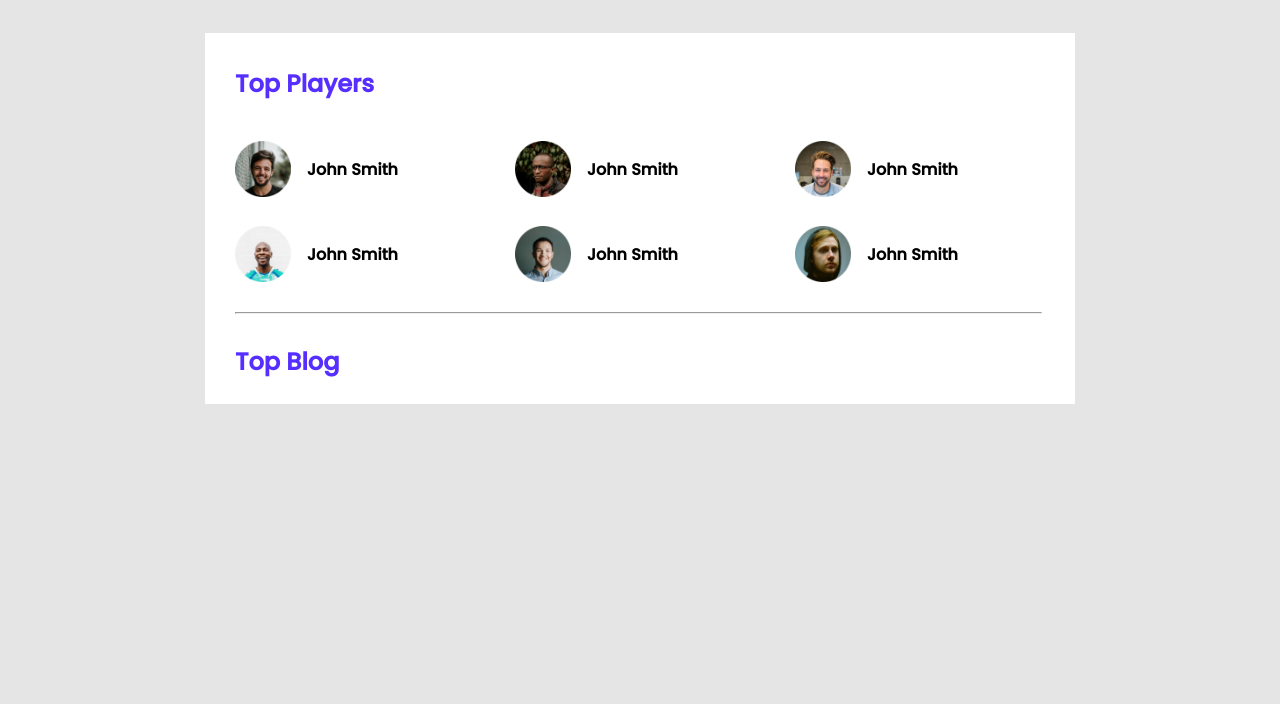
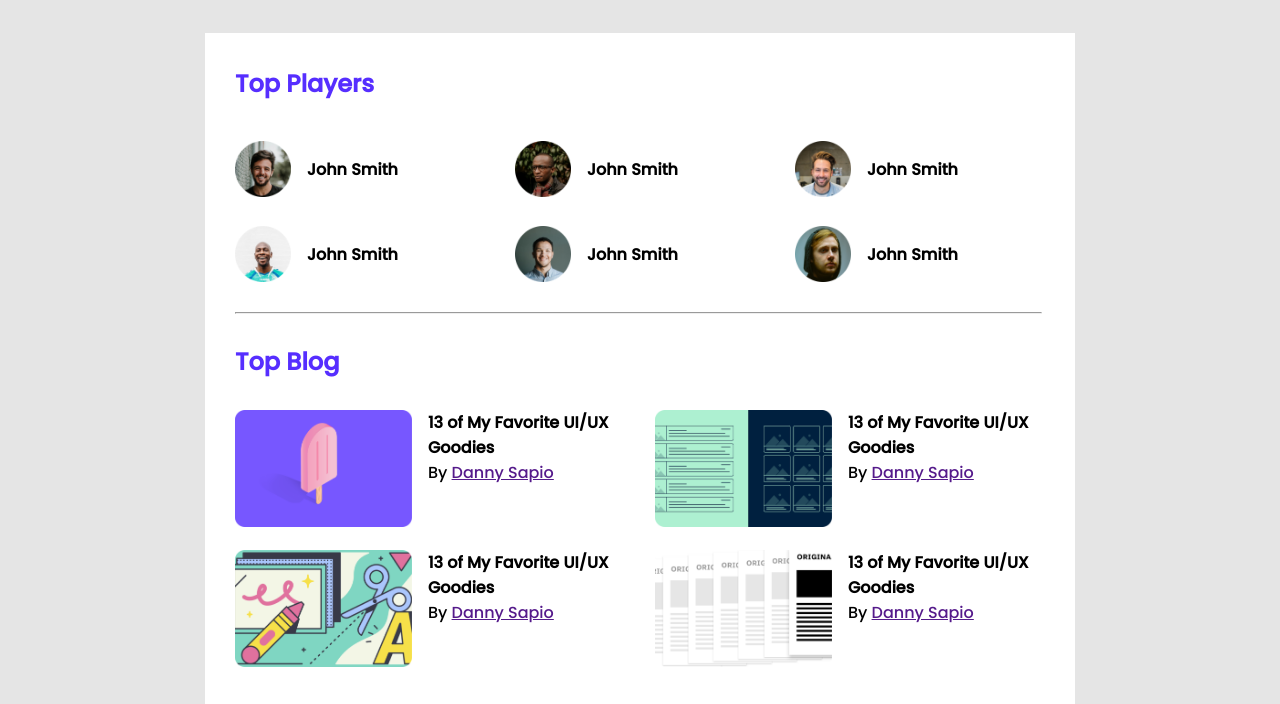
Before and after one commit to xnafi/Leader-Board-HTML-CSS, a plain HTML site: page index.html in a window 1280 px wide. Shown: the part 97-801 px from the top of the page. Drawn offline with Linux system fonts and the light colour scheme.

Commit message:
top blog

```diff
--- a/index.html
+++ b/index.html
@@ -77,18 +77,59 @@
             <h4>John Smith</h4>
           </div>
         </div>
+
+        <!-- top players Section end-->
+
         <hr />
+
+        <!-- top blog Section start-->
         <section class="top-blog">
           <h2>Top Blog</h2>
-          <article class="blogs">
-            <div class="blog-img">
-              <img src="" alt="" />
-            </div>
-            <div class="blog-info"></div>
-          </article>
+          <div class="blog-container">
+            <article class="blogs">
+              <div class="blog-img">
+                <img src="images/blogs/blog-1.png" alt="" />
+              </div>
+              <div class="blog-info">
+                <h4>13 of My Favorite UI/UX Goodies</h4>
+                <span>By <a href="">Danny Sapio</a></span>
+              </div>
+            </article>
+
+            <article class="blogs">
+              <div class="blog-img">
+                <img src="images/blogs/blog-2.png" alt="" />
+              </div>
+
+              <div class="blog-info">
+                <h4>13 of My Favorite UI/UX Goodies</h4>
+                <span>By <a href="">Danny Sapio</a></span>
+              </div>
+            </article>
+
+            <article class="blogs">
+              <div class="blog-img">
+                <img src="images/blogs/blog-3.png" alt="" />
+              </div>
+              <div class="blog-info">
+                <h4>13 of My Favorite UI/UX Goodies</h4>
+                <span>By <a href="">Danny Sapio</a></span>
+              </div>
+            </article>
+
+            <article class="blogs">
+              <div class="blog-img">
+                <img src="images/blogs/blog-4.png" alt="" />
+              </div>
+              <div class="blog-info">
+                <h4>13 of My Favorite UI/UX Goodies</h4>
+                <span>By <a href="">Danny Sapio</a></span>
+              </div>
+            </article>
+          </div>
         </section>
+        <!-- top blog Section end-->
       </section>
-      <!-- top players Section end-->
     </main>
   </body>
 </html>
--- a/style.css
+++ b/style.css
@@ -92,7 +92,8 @@ nav ul li {
     padding: 33px 0px 0px 30px;
     margin-top: 36px;
 }
-.top-player h2{
+
+.top-player h2 {
     font-size: 24px;
     color: rgba(86, 46, 255, 1);
 }
@@ -130,4 +131,29 @@ hr {
 
 }
 
-/* <!-- top players Section start --> */
+/* <!-- top players Section end --> */
+
+
+/* <!-- top blog Section start --> */
+.blog-container {
+    display: grid;
+    grid-template-columns: repeat(2, 1fr);
+    row-gap: 16px;
+    margin-top: 31px;
+    margin-bottom: 30px;
+}
+.blogs{
+    display: flex;
+}
+
+.blog-img img {
+    height: 117px;
+    width: 177px;
+
+}
+.blog-info{
+    padding-left: 16px;
+}
+
+
+/* <!-- top blog Section end --> */
```
